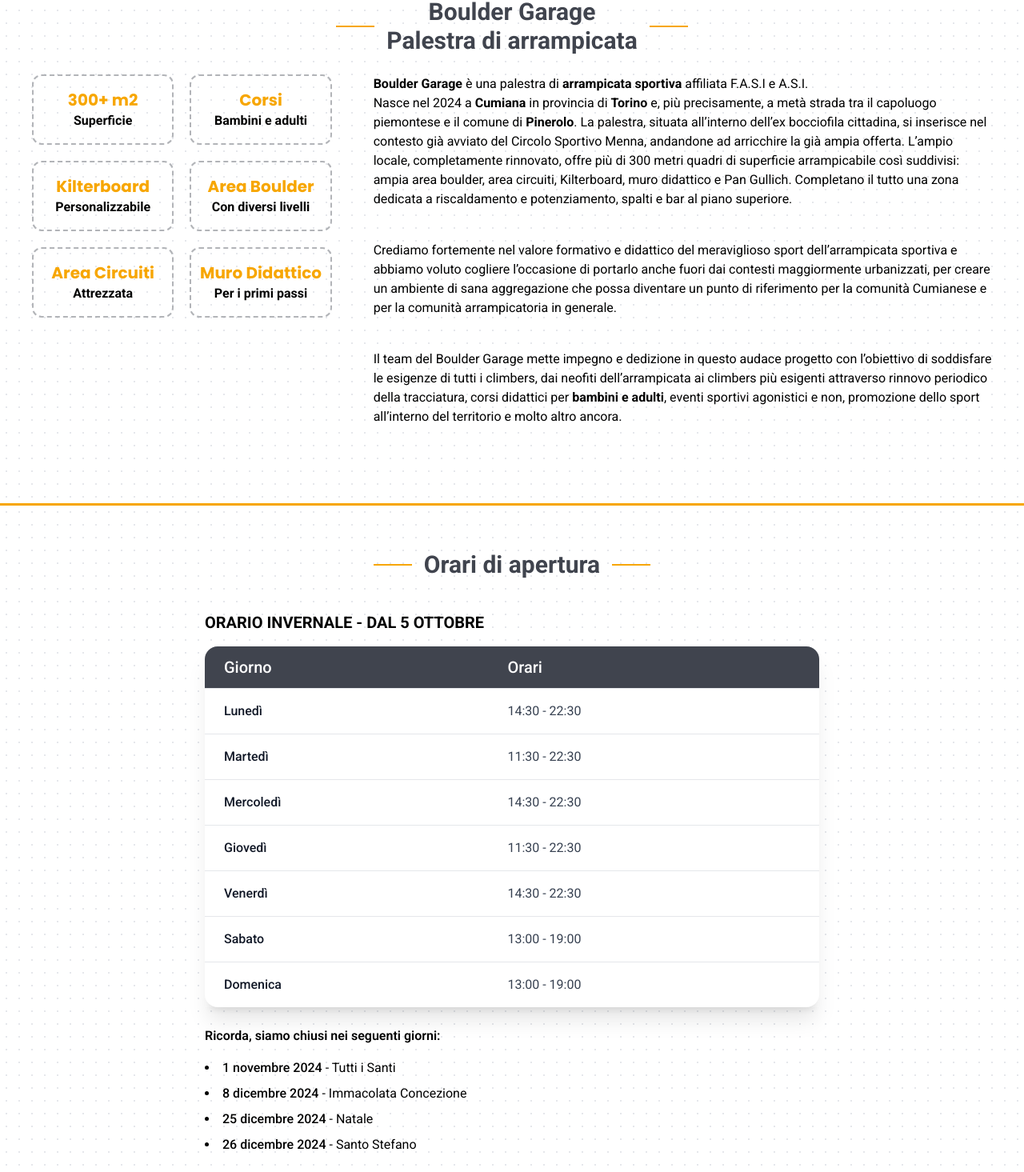
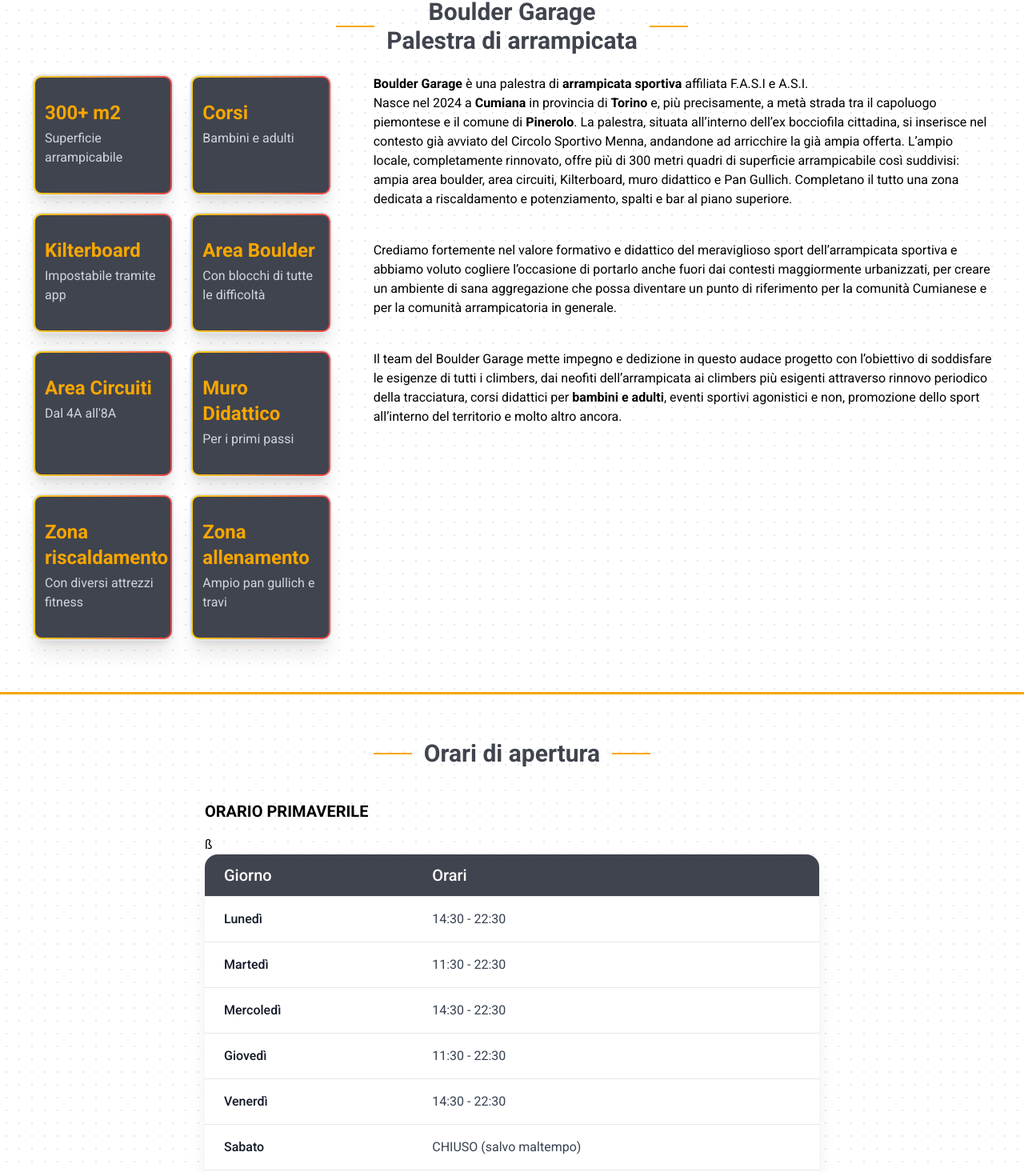
Before and after one commit to anbruni/boulder-garage-gym-website, a React (Create React App) app: page /orariapertura in a window 1280 px wide. Shown: the part 862-2327 px from the top of the page at 80% size. Built offline with nearby package versions, Linux system fonts and the light colour scheme.

Commit message:
additional-design-changes-1.1

```diff
--- a/public/index.html
+++ b/public/index.html
@@ -75,11 +75,11 @@
     ></script>
     <script type="application/ld+json">
       {
-        "@context": "https://schema.org", <!-- Correzione del contesto -->
+        "@context": "https://schema.org",
         "@type": "SportsActivityLocation",
         "name": "Boulder Garage | Palestra di arrampicata",
         "description": "Vieni a divertirti in Boulder Garage, palestra di arrampicata e boulder a Cumiana (Torino).",
-        "image": "https://bouldergarage.it/path/to/gym-cover-1.webp", <!-- URL assoluto per l'immagine -->
+        "image": "https://bouldergarage.it/path/to/gym-cover-1.webp",
         "url": "https://bouldergarage.it",
         "address": {
           "@type": "PostalAddress",
@@ -102,8 +102,8 @@
           "Fr 14:30-22:30",
           "Tu 11:30-22:30",
           "Th 11:30-22:30",
-          "Sa 13:00-19:00",
-          "Su 13:00-19:00"
+          "Sa closed",
+          "Su closed"
         ],
         "sameAs": ["https://www.instagram.com/boulder__garage/"]
       }
--- a/src/App.js
+++ b/src/App.js
@@ -1,18 +1,12 @@
 import "./style/App.css";
 import React from "react";
-import {
-  BrowserRouter as Router,
-  Route,
-  Routes
-} from "react-router-dom";
+import { BrowserRouter as Router, Route, Routes } from "react-router-dom";
 import Header from "./Header";
 import Footer from "./Footer";
 import OpeningHours from "./OpeningHours";
-import AboutUs from "./AboutUs";
 import Location from "./Location";
 import LatNews from "./LatNews";
 import Courses from "./Courses";
-import LazyLoad from "react-lazy-load";
 
 function App() {
   const scrollToSection = (id) => {
@@ -37,26 +31,13 @@
                 element={<OpeningHours />}
                 component={OpeningHours}
               />
-              {/* <Route
-                path="/chisiamo"
-                element={<AboutUs />}
-                component={AboutUs}
-              /> */}
               <Route
                 path="/dovesiamo"
                 element={<Location />}
                 component={Location}
               />
-              <Route
-                path="/news"
-                element={<LatNews />}
-                component={LatNews}
-              />
-              <Route
-                path="/corsi"
-                element={<Courses />}
-                component={Courses}
-              />
+              <Route path="/news" element={<LatNews />} component={LatNews} />
+              <Route path="/corsi" element={<Courses />} component={Courses} />
             </Routes>
           </main>
           <Footer />
@@ -66,11 +47,46 @@
   );
 }
 
+const cardItems = [
+  {
+    title: "300+ m2",
+    text: "Superficie arrampicabile",
+  },
+  {
+    title: "Corsi",
+    text: "Bambini e adulti",
+  },
+  {
+    title: "Kilterboard",
+    text: "Impostabile tramite app",
+  },
+  {
+    title: "Area Boulder",
+    text: "Con blocchi di tutte le difficoltà",
+  },
+  {
+    title: "Area Circuiti",
+    text: "Dal 4A all'8A",
+  },
+  {
+    title: "Muro Didattico",
+    text: "Per i primi passi",
+  },
+  {
+    title: "Zona riscaldamento",
+    text: "Con diversi attrezzi fitness",
+  },
+  {
+    title: "Zona allenamento",
+    text: "Ampio pan gullich e travi",
+  },
+];
+
 const Home = () => {
   return (
     <section
       id="lapalestra"
-      className="md:py-8 bg-white bg-[radial-gradient(#e5e7eb_1px,transparent_1px)] [background-size:16px_16px] border-section--orange"
+      className="md:py-8 bg-white bg-[radial-gradient(#e5e7eb_1px,transparent_1px)] [background-size:16px_16px] border-section--orange lg:pb-16"
     >
       <h1 className="animate-slidein opacity-0 [--slidein-delay:800ms] font-bold text-center flex justify-center content-center items-center py-6">
         <span className="title--line"></span>
@@ -79,52 +95,54 @@
         </span>
         <span className="title--line"></span>
       </h1>
-      {/* <h2 className="animate-slidein opacity-0 [--slidein-delay:1200ms] pb-5 px-8 md:px-16 lg:px-24">
-        Dove abbiamo iniziato
-      </h2> */}
       <div className="animate-slidein opacity-0 [--slidein-delay:1100ms] flex flex-col-reverse lg:grid grid-cols-[1fr_2fr]">
-      {/* <LazyLoad key="12" height="400px" offsetVertical={300}> */}
-        {/* <img className="hidden lg:block lg:bg-center lg:bg-cover w-full ml-8" alt="Il muro principale della nostra palestra, con prese" style={{ backgroundImage: `url(gym-cover-3.webp)`, maxWidth: `30%`}}></img> */}
-        {/* </LazyLoad> */}
         <div className="grid grid-cols-2 justify-items-stretch justify-between px-3 mx-auto lg:pl-10 h-fit w-fit gap-2 lg:gap-5 mb-10 lg:mb-0">
-            <div className="flex flex-col justify-center items-center p-4 border border-border-gym-grey border-2 border-dashed rounded-xl">
-              <p className="font-poppins text-xl font-bold text-gym-orange whitespace-nowrap">300+ m2</p>
-              <p className="font-bold text-l text-gym-grey">Superficie</p>
+          {cardItems.map((card, index) => {
+            return (
+              <div key={index} className="flex flex-col justify-center items-center border border-2 rounded-xl bg-gradient-to-r from-yellow-400 via-orange-400 to-red-500 p-0.5 shadow-xl">
+                <div className="relative bg-gym-gray block p-3 rounded-lg max-w-sm mx-auto w-full h-full">
+                  <div className="my-4">
+                    <h2 className="text-gym-orange text-2xl font-bold">
+                      {card.title}
+                    </h2>
+                    <p className="text-gray-300 py-1">{card.text}</p>
                   </div>
-            <div className="flex flex-col justify-center items-center p-4 border border-border-gym-grey border-2 border-dashed rounded-xl">
-              <p className="font-poppins text-xl font-bold text-gym-orange whitespace-nowrap">Corsi</p>
-              <p className="font-bold text-l text-gym-grey">Bambini e adulti</p>
                 </div>
-            <div className="flex flex-col justify-center items-center p-4 border border-border-gym-grey border-2 border-dashed rounded-xl">
-              <p className="font-poppins text-xl font-bold text-gym-orange whitespace-nowrap">Kilterboard</p>
-              <p className="font-bold text-l text-gym-grey">Personalizzabile</p>
               </div>
-            <div className="flex flex-col justify-center items-center p-4 border border-border-gym-grey border-2 border-dashed rounded-xl">
-              <p className="font-poppins text-xl font-bold text-gym-orange whitespace-nowrap">Area Boulder</p>
-              <p className="font-bold text-l text-gym-grey">Con diversi livelli</p>
-            </div>
-            <div className="flex flex-col justify-center items-center p-4 border border-border-gym-grey border-2 border-dashed rounded-xl">
-              <p className="font-poppins text-xl font-bold text-gym-orange whitespace-nowrap">Area Circuiti</p>
-              <p className="font-bold text-l text-gym-grey">Attrezzata</p>
-            </div>
-            <div className="flex flex-col justify-center items-center p-4 border border-border-gym-grey border-2 border-dashed rounded-xl">
-              <p className="font-poppins text-xl font-bold text-gym-orange whitespace-nowrap">Muro Didattico</p>
-              <p className="font-bold text-l text-gym-grey">Per i primi passi</p>
-            </div>
+            );
+          })}
         </div>
         <div>
           <p className="animate-slidein opacity-0 [--slidein-delay:1200ms] create px-8 md:px-10 lg:px-10">
-        <b>Boulder Garage</b> è una palestra di <b>arrampicata sportiva</b> affiliata F.A.S.I e A.S.I. <br />
-        Nasce nel 2024 a <b>Cumiana</b> in provincia di <b>Torino</b> e, più precisamente, a metà strada tra il capoluogo piemontese e il comune di <b>Pinerolo</b>.
-        La palestra, situata all’interno dell’ex bocciofila cittadina, si inserisce nel contesto già avviato del Circolo Sportivo Menna, andandone ad arricchire la già ampia offerta.
-        L’ampio locale, completamente rinnovato, offre più di 300 metri quadri di superficie arrampicabile così suddivisi: ampia area boulder, area circuiti, Kilterboard, muro didattico e Pan Gullich.
-        Completano il tutto una zona dedicata a riscaldamento e potenziamento, spalti e bar al piano superiore.
+            <b>Boulder Garage</b> è una palestra di <b>arrampicata sportiva</b>{" "}
+            affiliata F.A.S.I e A.S.I. <br />
+            Nasce nel 2024 a <b>Cumiana</b> in provincia di <b>Torino</b> e, più
+            precisamente, a metà strada tra il capoluogo piemontese e il comune
+            di <b>Pinerolo</b>. La palestra, situata all’interno dell’ex
+            bocciofila cittadina, si inserisce nel contesto già avviato del
+            Circolo Sportivo Menna, andandone ad arricchire la già ampia
+            offerta. L’ampio locale, completamente rinnovato, offre più di 300
+            metri quadri di superficie arrampicabile così suddivisi: ampia area
+            boulder, area circuiti, Kilterboard, muro didattico e Pan Gullich.
+            Completano il tutto una zona dedicata a riscaldamento e
+            potenziamento, spalti e bar al piano superiore.
           </p>
           <p className="animate-slidein opacity-0 [--slidein-delay:1400ms] px-8 md:px-10 lg:px-10 mt-10">
-        Crediamo fortemente nel valore formativo e didattico del meraviglioso sport dell’arrampicata sportiva e abbiamo voluto cogliere l’occasione di portarlo anche fuori dai contesti maggiormente urbanizzati, per creare un ambiente di sana aggregazione che possa diventare un punto di riferimento per la comunità Cumianese e per la comunità arrampicatoria in generale.
+            Crediamo fortemente nel valore formativo e didattico del
+            meraviglioso sport dell’arrampicata sportiva e abbiamo voluto
+            cogliere l’occasione di portarlo anche fuori dai contesti
+            maggiormente urbanizzati, per creare un ambiente di sana
+            aggregazione che possa diventare un punto di riferimento per la
+            comunità Cumianese e per la comunità arrampicatoria in generale.
           </p>
           <p className="animate-slidein opacity-0 [--slidein-delay:1400ms] px-8 md:px-10 lg:px-10 mt-10 mb-10 lg:mb-16">
-        Il team del Boulder Garage mette impegno e dedizione in questo audace progetto con l’obiettivo di soddisfare le esigenze di tutti i climbers, dai neofiti dell’arrampicata ai climbers più esigenti attraverso rinnovo periodico della tracciatura, corsi didattici per <b>bambini e adulti</b>, eventi sportivi agonistici e non, promozione dello sport all’interno del territorio e molto altro ancora.
+            Il team del Boulder Garage mette impegno e dedizione in questo
+            audace progetto con l’obiettivo di soddisfare le esigenze di tutti i
+            climbers, dai neofiti dell’arrampicata ai climbers più esigenti
+            attraverso rinnovo periodico della tracciatura, corsi didattici per{" "}
+            <b>bambini e adulti</b>, eventi sportivi agonistici e non,
+            promozione dello sport all’interno del territorio e molto altro
+            ancora.
           </p>
         </div>
       </div>
--- a/src/Courses.js
+++ b/src/Courses.js
@@ -25,8 +25,7 @@
                 <span className="title--line"></span>
             </h1>
             <div className="flex flex-col items-start mx-4 md:mx-auto md:w-3/5 pb-8 animate-slidein opacity-0 [--slidein-delay:1200ms]">
-                <h2 className="text-l md:text-xl font-bold mb-4">I NOSTRI CORSI</h2>
-                {/* Tabella verticale per dispositivi mobili */}
+                <h2 className="text-l md:text-xl font-bold mb-4">I NOSTRI CORSI</h2>ßß
                 <div className="block w-full overflow-x-auto h-auto rounded-2xl shadow-xl justify-center items-center">
                     <table className="custom-width min-w-full bg-white rounded-2xl shadow-xl">
                         <thead className="bg-gym-gray text-white rounded-t-2xl">
@@ -84,7 +83,6 @@
                     </table>
                 </div>
                 <span className="w-full my-6 md:my-12 border-t-4"></span>
-                {/* Tabella verticale per dispositivi mobili */}
                 <div className="block w-full overflow-x-auto h-auto rounded-2xl shadow-xl justify-center items-center">
                     <table className="custom-width min-w-full bg-white rounded-2xl shadow-xl">
                         <thead className="bg-gym-gray text-white rounded-t-2xl">
@@ -129,9 +127,9 @@
                     </table>
                 </div>
                 <h3 className="mt-6 font-bold">ATTENZIONE!</h3>
-                <p>*Il tesseramento NON è incluso nei costi di abbonamento ai corsi.</p>
+                <p>*Il tesseramento è obbligatorio per la partecipazione ai corsi.</p>
                 <p>*Per la partecipazione ai corsi di arrampicata è obbigatorio presentare un <span className="underline underline-offset-1">certificato medico sportivo in corso di validità.</span></p>
-                <p>*Scarpette per bambini incluse nel prezzo del corso.</p>
+                <p>*Per info sui corsi rivolgersi in segreteria o telefonare al numero presente nella sezione contatti.</p>
             </div>
         </section>
     );
--- a/src/LatNews.js
+++ b/src/LatNews.js
@@ -38,7 +38,7 @@
             className="min-h-auto border-section--orange bg-white bg-[radial-gradient(#e5e7eb_1px,transparent_1px)] [background-size:16px_16px]"
             ref={latNews}
         >
-            <div className="container mx-auto mb-40">
+            <div className="container mx-auto pb-40">
                 <h1 className="animate-slidein opacity-0 [--slidein-delay:800ms] font-bold mb-2 text-center flex justify-center content-center items-center py-6 pb-4 text-2xl sm:text-4xl md:text-4xl title-text">
                     <span className="title--line"></span>
                     News
--- a/src/OpeningHours.js
+++ b/src/OpeningHours.js
@@ -22,10 +22,8 @@
           <span className="title--line"></span>
         </h1>
         <div className="flex flex-col items-start pb-2 mx-4 md:mx-auto md:w-3/5 animate-slidein opacity-0 [--slidein-delay:1200ms]">
-          <h2 className="text-l md:text-xl font-bold mb-4">ORARIO INVERNALE - DAL 5 OTTOBRE</h2>
-          {/* Tabella verticale per dispositivi mobili */}
+          <h2 className="text-l md:text-xl font-bold mb-4">ORARIO PRIMAVERILE</h2>ß
           <div className="block w-full overflow-x-auto h-auto shadow-xl justify-center items-center">
-            {/* <div className="overflow-x-auto sm:mx-4"> */}
             <table className="min-w-full bg-white rounded-2xl shadow-xl">
               <thead className="bg-gym-gray text-white rounded-t-2xl">
                 <tr>
@@ -83,7 +81,7 @@
                     Sabato
                   </td>
                   <td className="px-6 py-4 text-l text-gray-700">
-                    13:00 - 19:00
+                    CHIUSO (salvo maltempo)
                   </td>
                 </tr>
                 <tr className="border-t">
@@ -91,34 +89,11 @@
                     Domenica
                   </td>
                   <td className="px-6 py-4 text-l text-gray-700">
-                    13:00 - 19:00
+                    CHIUSO (salvo maltempo)
                   </td>
                 </tr>
               </tbody>
             </table>
-            {/* </div> */}
-          </div>
-          {/* Giorni di chiusura */}
-          <div className="py-6 md:w-3/5 animate-slidein opacity-0 [--slidein-delay:1200ms]">
-            <h2 className="text-l font-semibold mb-4">
-              Ricorda, siamo chiusi nei seguenti giorni:
-            </h2>
-            <ul className="list-disc text-l list-inside space-y-2">
-              <li>
-                <span className="font-medium">1 novembre 2024</span> - Tutti i Santi
-              </li>
-              <li>
-                <span className="font-medium">8 dicembre 2024</span> - Immacolata
-                Concezione
-              </li>
-              <li>
-                <span className="font-medium">25 dicembre 2024</span> - Natale
-              </li>
-              <li>
-                <span className="font-medium">26 dicembre 2024</span> - Santo
-                Stefano
-              </li>
-            </ul>
           </div>
         </div>
       </section>
--- a/src/Prices.js
+++ b/src/Prices.js
@@ -54,7 +54,7 @@
                         </tbody>
                     </table>
                 </div>
-                <h2 className="mt-10 text-l md:text-xl font-bold mb-4">CARD 10 INGRESSI</h2>
+                <h2 className="mt-10 text-l md:text-xl font-bold mb-4">TESSERA 10 INGRESSI</h2>
                 <div className="block w-full overflow-x-auto h-auto shadow-xl justify-center items-center">
                     <table className="min-w-full bg-white rounded-2xl shadow-xl">
                         <thead className="bg-gym-gray text-white rounded-t-2xl">
@@ -93,49 +93,7 @@
                             </tr>
                         </tbody>
                     </table>
-                </div>
-                <h2 className="mt-10 md:text-xl font-bold mb-4">TARIFFE ABBONAMENTI</h2>
-                <div className="block w-full overflow-x-auto h-auto shadow-xl justify-center items-center">
-                    <table className="min-w-full bg-white rounded-2xl shadow-xl overflow-x-auto">
-                        <thead className="bg-gym-gray text-white sticky">
-                            <tr>
-                                <th className="px-1 py-3 text-left font-medium rounded-tl-2xl">
-                                    {/* Header cell for the first column */}
-                                </th>
-                                <th className="px-1 py-3 text-left text-m md:text-xl font-medium text-center">
-                                    Mensile
-                                </th>
-                                <th className="px-1 py-3 text-left text-m md:text-xl font-medium text-center">
-                                    3 Mesi
-                                </th>
-                                <th className="px-1 py-3 text-left text-m md:text-xl font-medium text-center">
-                                    6 Mesi
-                                </th>
-                                <th className="px-1 py-3 text-left text-m md:text-xl font-medium rounded-tr-2xl text-center pr-2">
-                                    12 Mesi
-                                </th>
-                            </tr>
-                        </thead>
-                        <tbody>
-                            {[
-                                { name: 'Intero', prices: ['€ 65', '€ 170', '€ 290', '€ 450'] },
-                                { name: 'Ridotto (Studenti)', prices: ['€ 55', '€ 145', '€ 240', '€ 360'] },
-                                { name: 'Ridotto (Under 16 & over 65)', prices: ['€ 40', '€ 125', '€ 200', '€ 320'] },
-                            ].map((row, index) => (
-                                <tr key={index} className="border-t">
-                                    <td className="pl-2 md:pl-6 pr-1 py-4 text-sm md:text-base font-baseedium text-gray-900">
-                                        {row.name}
-                                    </td>
-                                    {row.prices.map((price, i) => (
-                                        <td key={i} className="px-1 py-4 text-sm md:text-base text-gray-700 text-center">
-                                            {price}
-                                        </td>
-                                    ))}
-                                </tr>
-                            ))}
-                        </tbody>
-                    </table>
-                </div>
+                </div>ß
             </div>
         </section>
     );
--- a/tailwind.config.js
+++ b/tailwind.config.js
@@ -48,11 +48,12 @@
       },
       animation: {
         slidein: "slidein 1s ease var(--slidein-delay, 0) forwards",
-        // slidein500: "slidein 1s ease 500ms",
-        // slidein700: "slidein 1s ease 700ms",
-        // slidein900: "slidein 1s ease 1500ms",
       },
       colors: {
+        "gym-gray": "#40444e",
+        "gym-orange": "#f7a600",
+      },
+      backgroundColors: {
         "gym-gray": "#40444e",
         "gym-orange": "#f7a600",
       },
```
Lines whose indentation alone changed are shown as unchanged.
